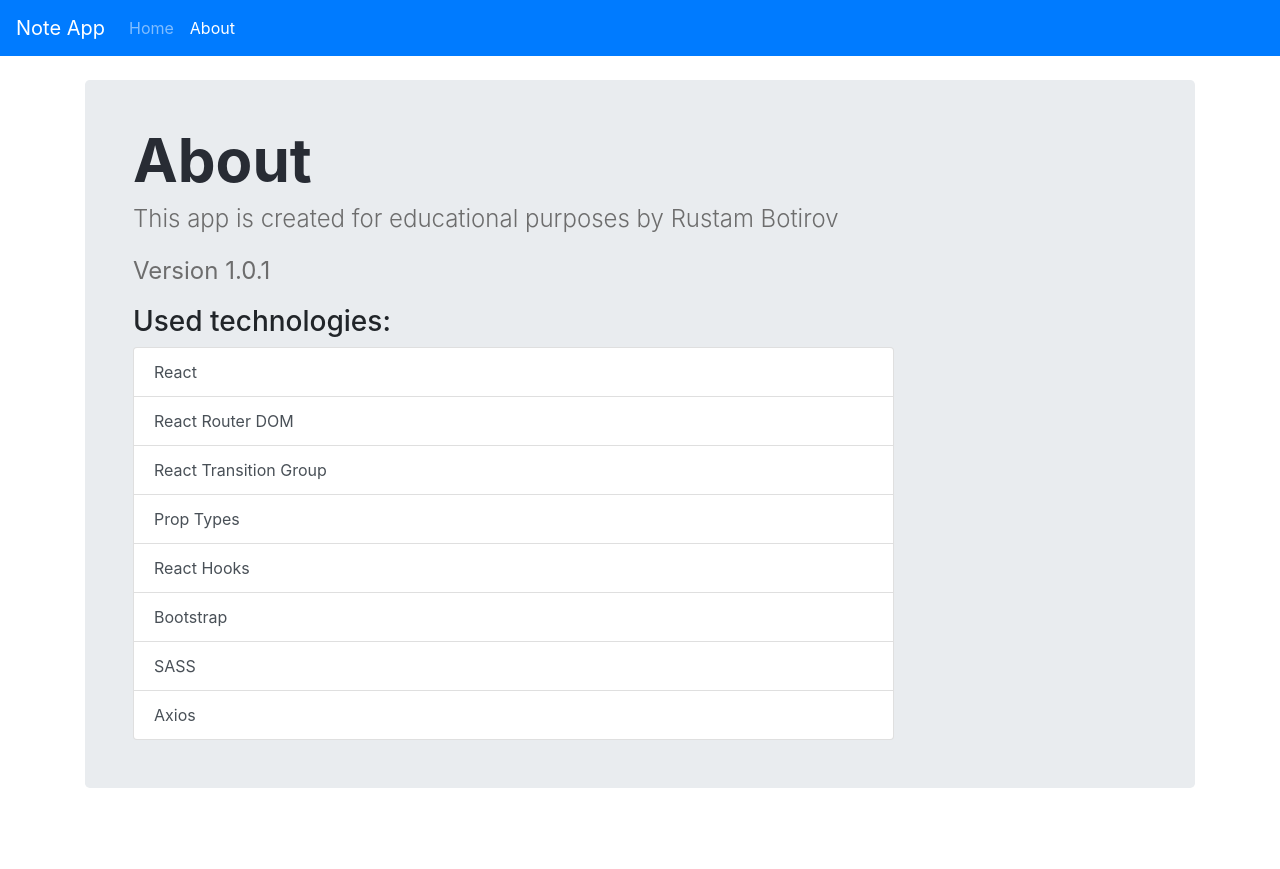
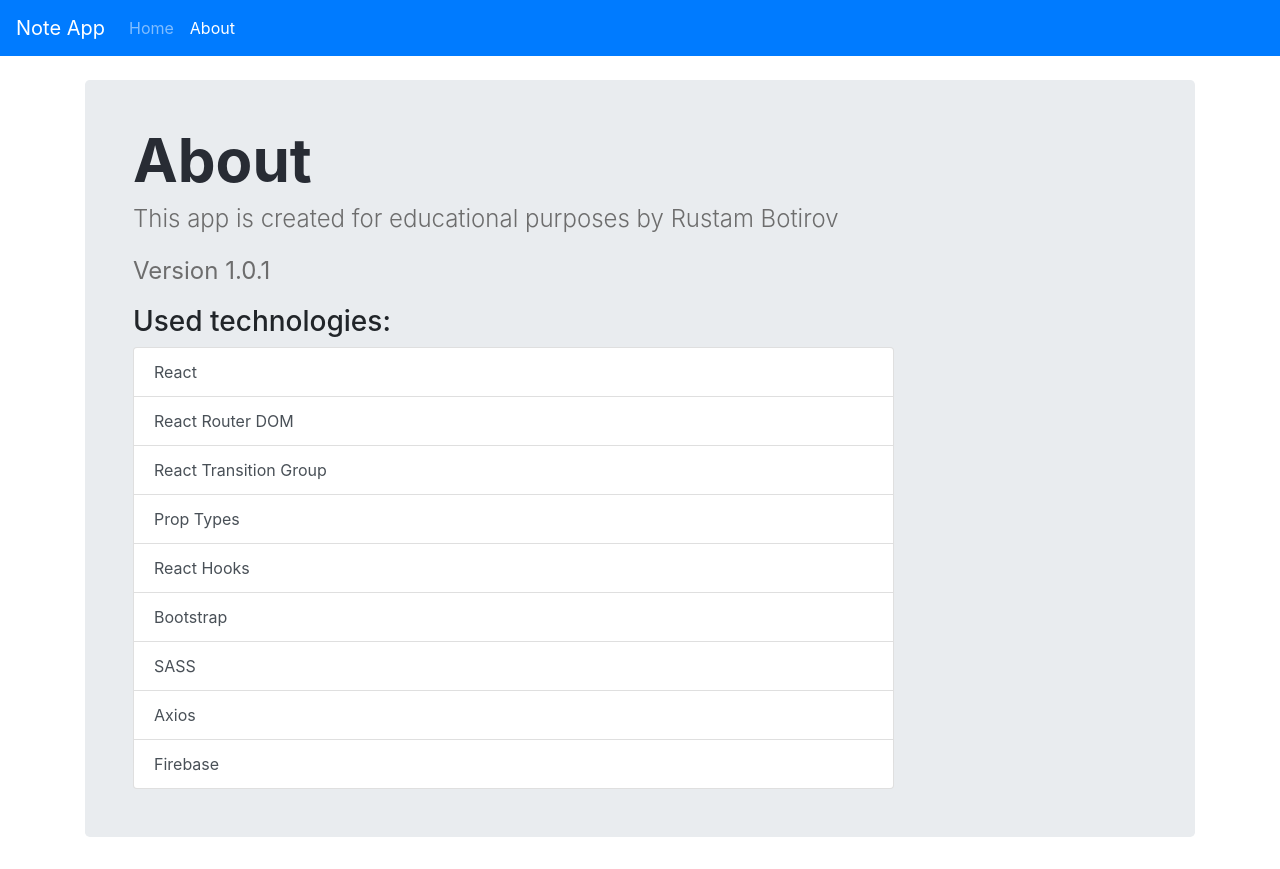
Before and after one commit to rubot88/note-app-react-hooks, a React (Create React App) app: page /about in a window 1280 px wide. Before the commit the page ends 820 px from the top, so only its background shows below. Built offline with nearby package versions, Linux system fonts and the light colour scheme; no server answers.

Commit message:
add firebase to about page

```diff
--- a/src/pages/about.js
+++ b/src/pages/about.js
@@ -15,6 +15,7 @@ export const About = () => (
             <li className="list-group-item list-group-item-action">Bootstrap</li>
             <li className="list-group-item list-group-item-action">SASS</li>
             <li className="list-group-item list-group-item-action">Axios</li>
+            <li className="list-group-item list-group-item-action">Firebase</li>
         </ul>
     </div>
 );
```
